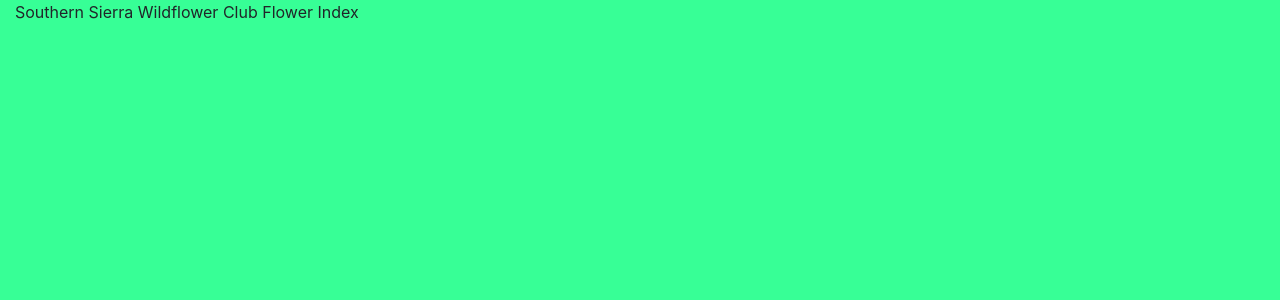
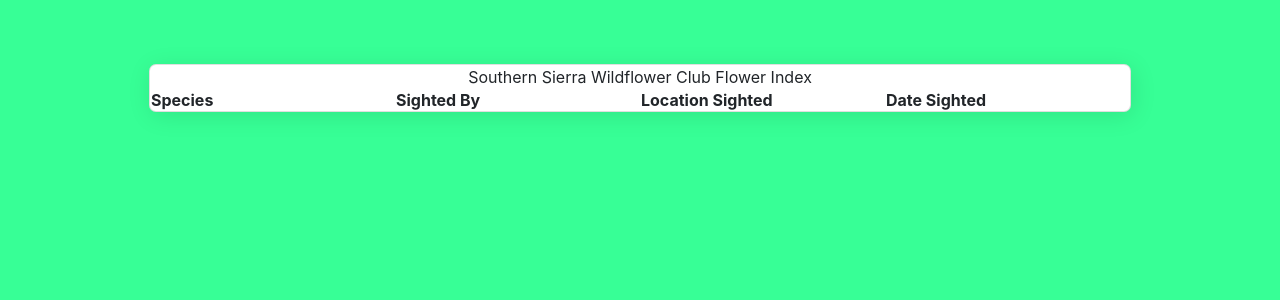
Before and after one commit to CodeApprenticeRai/flowdex, a React app: page / in a window 1280 px wide. Shown: the top 300 px of the page. Built offline with nearby package versions, Linux system fonts and the light colour scheme.

Commit message:
Displaying that Info Babe.

```diff
--- a/src/components/App.js
+++ b/src/components/App.js
@@ -1,5 +1,5 @@
 import React, { Component } from 'react';
-// import {} from '../components';
+import IndexEditor  from './IndexEditor';
 // import "../stylesheets/sheet1.css";
 
 
@@ -7,8 +7,8 @@ import React, { Component } from 'react';
 class App extends Component {
   render(){
     return(
-      <div className='container-fluid'>
-        Southern Sierra Wildflower Club Flower Index
+      <div className='container'>
+        < IndexEditor />
       </div>
     );
   }
--- /dev/null
+++ b/src/components/IndexEditor.js
@@ -0,0 +1,50 @@
+import React, { Component } from 'react';
+import "../stylesheets/sheet1.css";
+
+
+class IndexEditor extends Component {
+  render(){
+    return(
+      <div className='card'>
+        <div>Southern Sierra Wildflower Club Flower Index</div>
+         <table class="table-hover">
+           <thead class="thead-light">
+             <tr>
+               <th scope="col">Species</th>
+               <th scope="col">Sighted By</th>
+               <th scope="col">Location Sighted</th>
+               <th scope="col">Date Sighted</th>
+             </tr>
+           </thead>
+
+         </table>
+      </div>
+    );
+  }
+}
+
+export default IndexEditor;
+
+
+// Some hardcoded bumbacloth that I need to get justified right.
+// <tbody>
+// <tr>
+// <th scope="row">1</th>
+// <td>Pale Owls Clover</td>
+// <td>Jennifer</td>
+// <td>Frog Meadows Guard Station</td>
+// <td>2006-06-01</td>
+// </tr>
+// <tr>
+// <th scope="row">2</th>
+// <td>Jacob</td>
+// <td>Thornton</td>
+// <td>@fat</td>
+// </tr>
+// <tr>
+// <th scope="row">3</th>
+// <td>Larry</td>
+// <td>the Bird</td>
+// <td>@twitter</td>
+// </tr>
+// </tbody>
--- a/src/stylesheets/sheet1.css
+++ b/src/stylesheets/sheet1.css
@@ -1,3 +1,17 @@
 body {
   background-color: #37FF96;
 }
+
+.card {
+  margin: 4rem;
+      background: white;
+      box-shadow: 2px 4px 25px rgba(0, 0, 0, .1);
+      border-radius: 7px;
+      overflow: hidden;
+      text-align: center;
+      transition: all .2s linear;
+}
+
+th {
+  width: 25%;
+}
```
